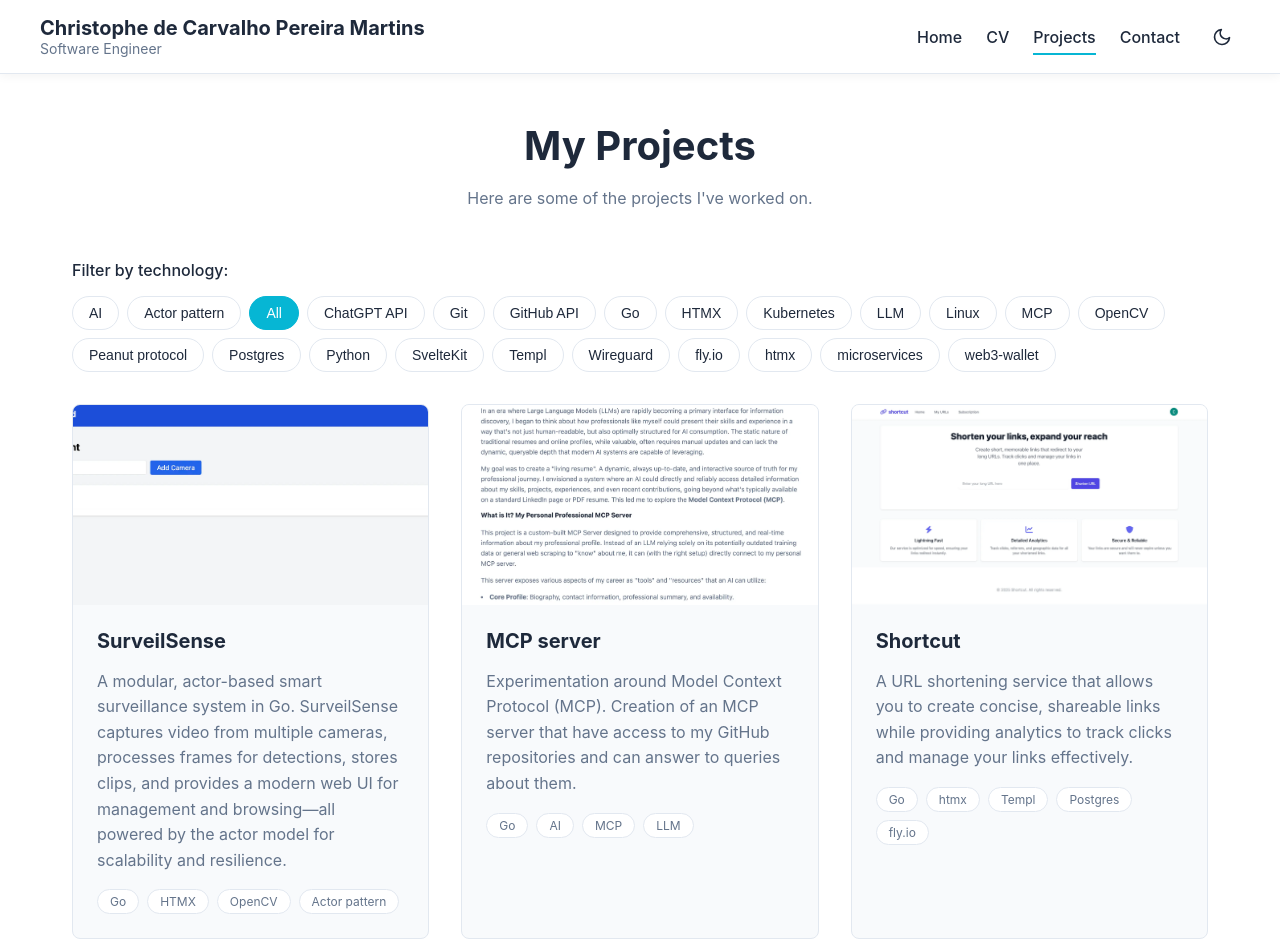
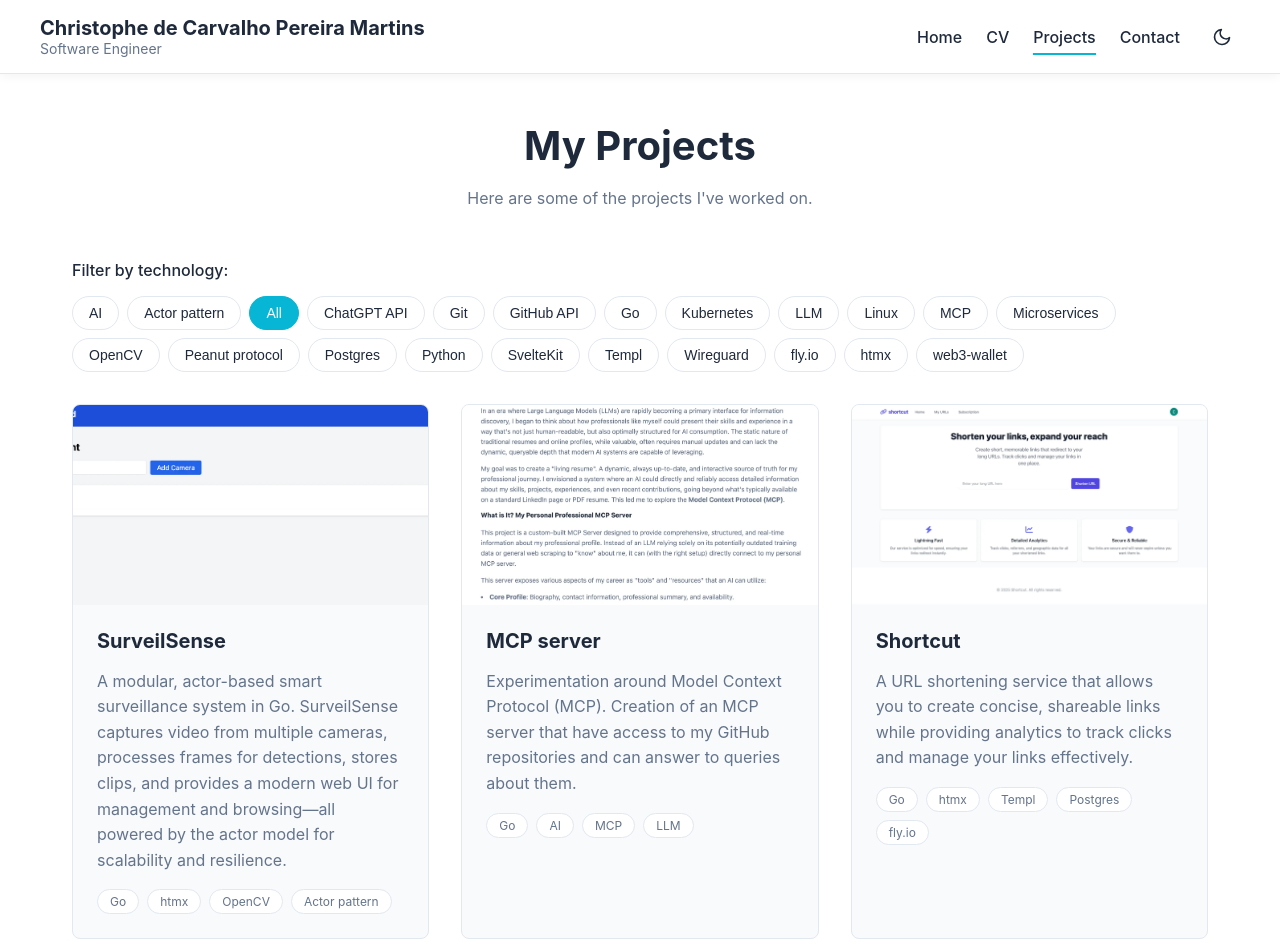
Before and after one commit to zaibon/cdcpm.dev, a SvelteKit app: page /projects in a window 1280 px wide. Shown: the top 952 px of the page. Built offline with nearby package versions, Linux system fonts and the light colour scheme.

Commit message:
unify project tech case

```diff
--- a/src/routes/projects/+page.svelte
+++ b/src/routes/projects/+page.svelte
@@ -7,7 +7,7 @@
 			description:
 				'A modular, actor-based smart surveillance system in Go. SurveilSense captures video from multiple cameras, processes frames for detections, stores clips, and provides a modern web UI for management and browsing—all powered by the actor model for scalability and resilience.',
 			image: '/images/surveilsense.webp',
-			technologies: ['Go', 'HTMX', 'OpenCV', 'Actor pattern'],
+			technologies: ['Go', 'htmx', 'OpenCV', 'Actor pattern'],
 			repoUrl: 'https://github.com/zaibon/surveilsense'
 		},
 		{
@@ -56,7 +56,7 @@
 			title: 'go-template',
 			description: 'An Opinionated Foundation for Your Go Microservices on Kubernetes',
 			image: 'images/go-template.webp',
-			technologies: ['Go', 'Kubernetes', 'microservices'],
+			technologies: ['Go', 'Kubernetes', 'Microservices'],
 			repoUrl: 'https://github.com/zaibon/go-template'
 		},
 		{
```
